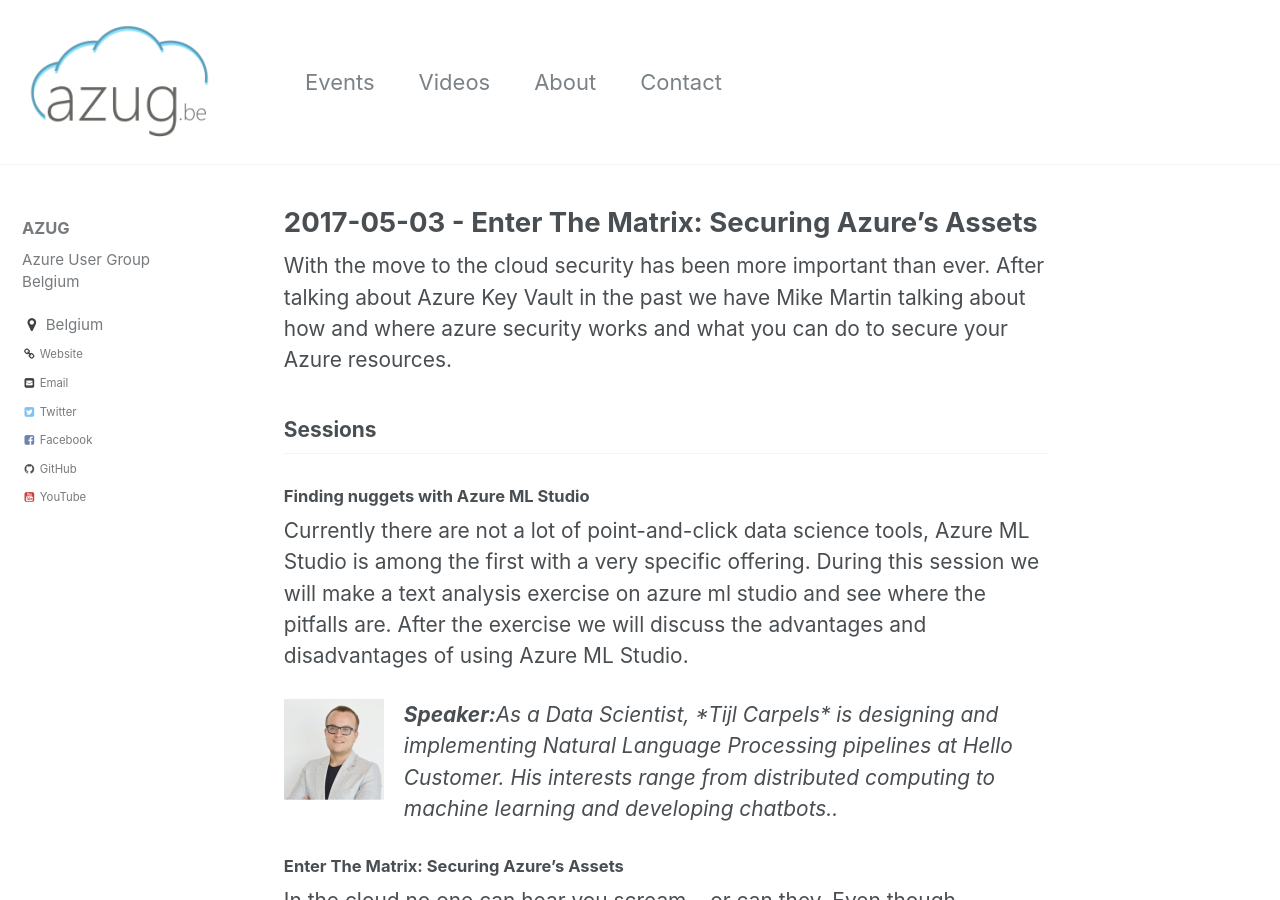
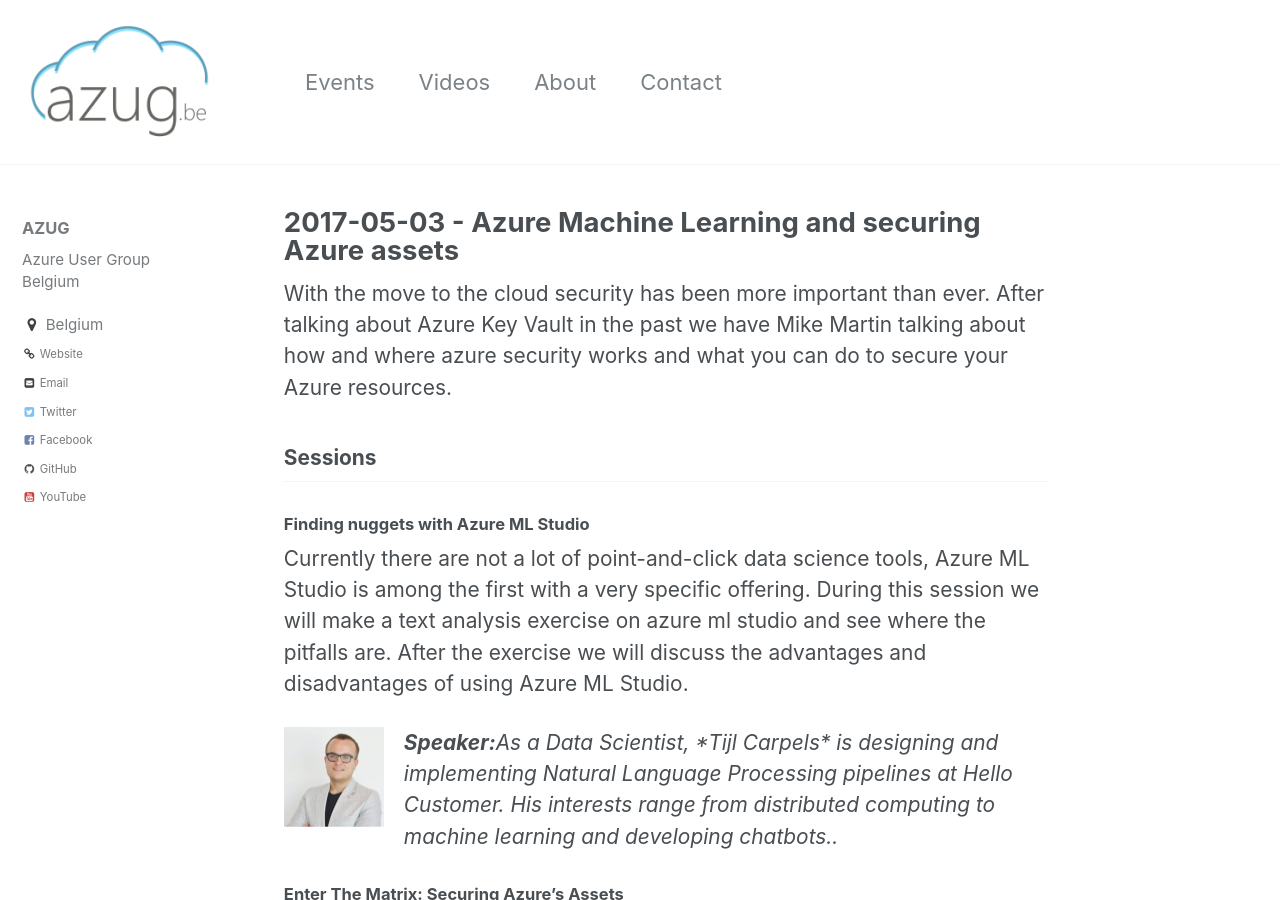
Before and after one commit to AzugBe/azugbe.github.io, a Jekyll site: the page built from _posts/events/2017-05-03---enter-the-matrix-securing-azure-assets.md, in a window 1280 px wide and 900 px high. Built offline with Jekyll 4.4.1, drawn with Linux system fonts in a browser that asks for light colours.

Commit message:
Update event metadata

```diff
--- a/_posts/events/2017-05-03---enter-the-matrix-securing-azure-assets.md
+++ b/_posts/events/2017-05-03---enter-the-matrix-securing-azure-assets.md
@@ -1,15 +1,15 @@
 ---
 layout: single
-title: "2017-05-03 - Enter The Matrix: Securing Azure's Assets"
+title: "2017-05-03 - Azure Machine Learning and securing Azure assets"
 date: 2017-05-03 13:37:00 +0000
 comments: true
 published: true
 categories: ["events"]
 tags: ["Events"]
-alias: ["/events/2017-05-03---enter-the-matrix-securing-azure-assets"]
+alias: ["/events/2017-05-03---azure-machine-learning-and-securing-azure-assets"]
 author: Tom Kerkhove
 redirect_from:
- - /events/2017-05-03---enter-the-matrix-securing-azure-assets.html
+ - /events/2017-05-03---azure-machine-learning-and-securing-azure-assets.html
 ---
 
 With the move to the cloud security has been more important than ever. After talking about Azure Key Vault in the past we have Mike Martin talking about how and where azure security works and what you can do to secure your Azure resources.
```
